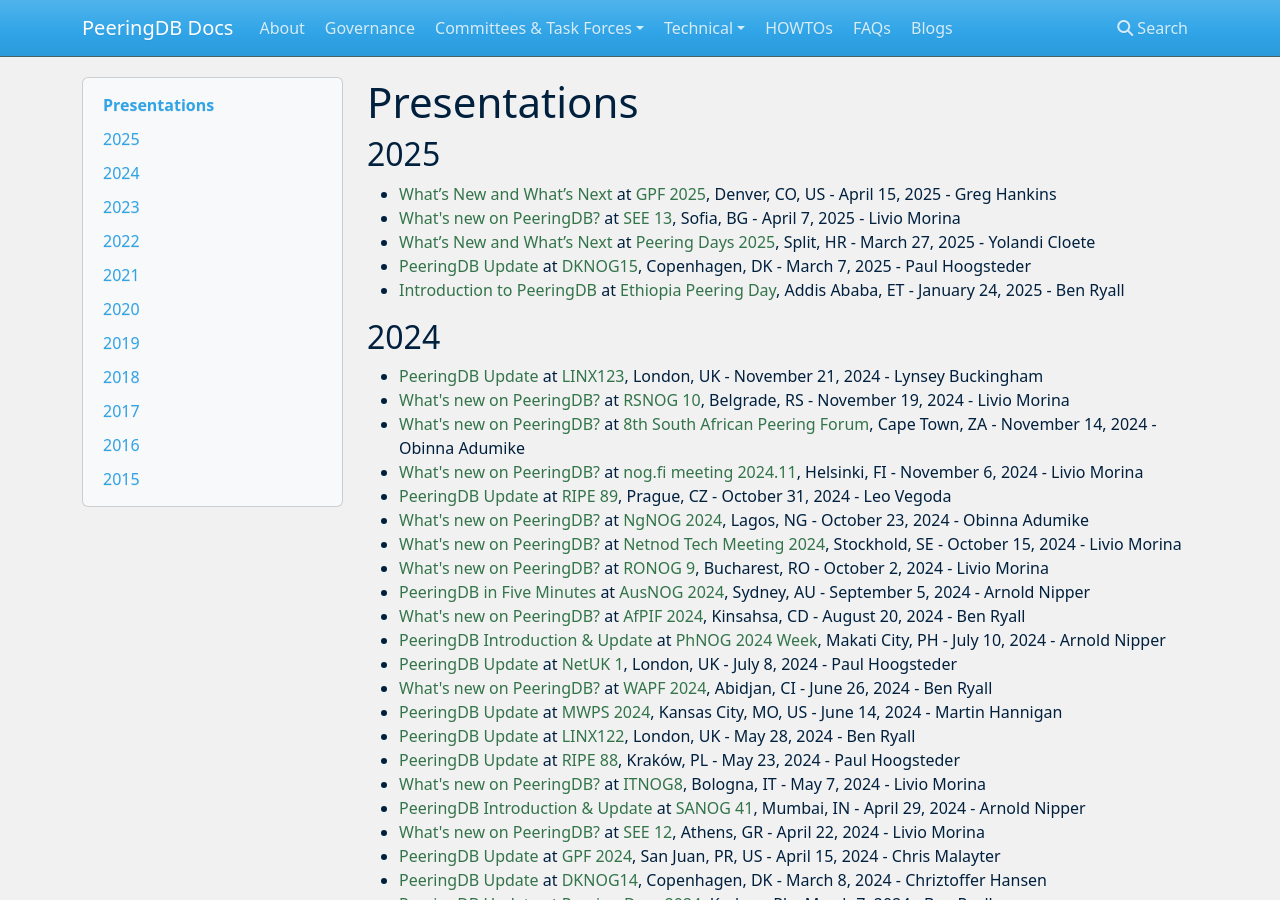
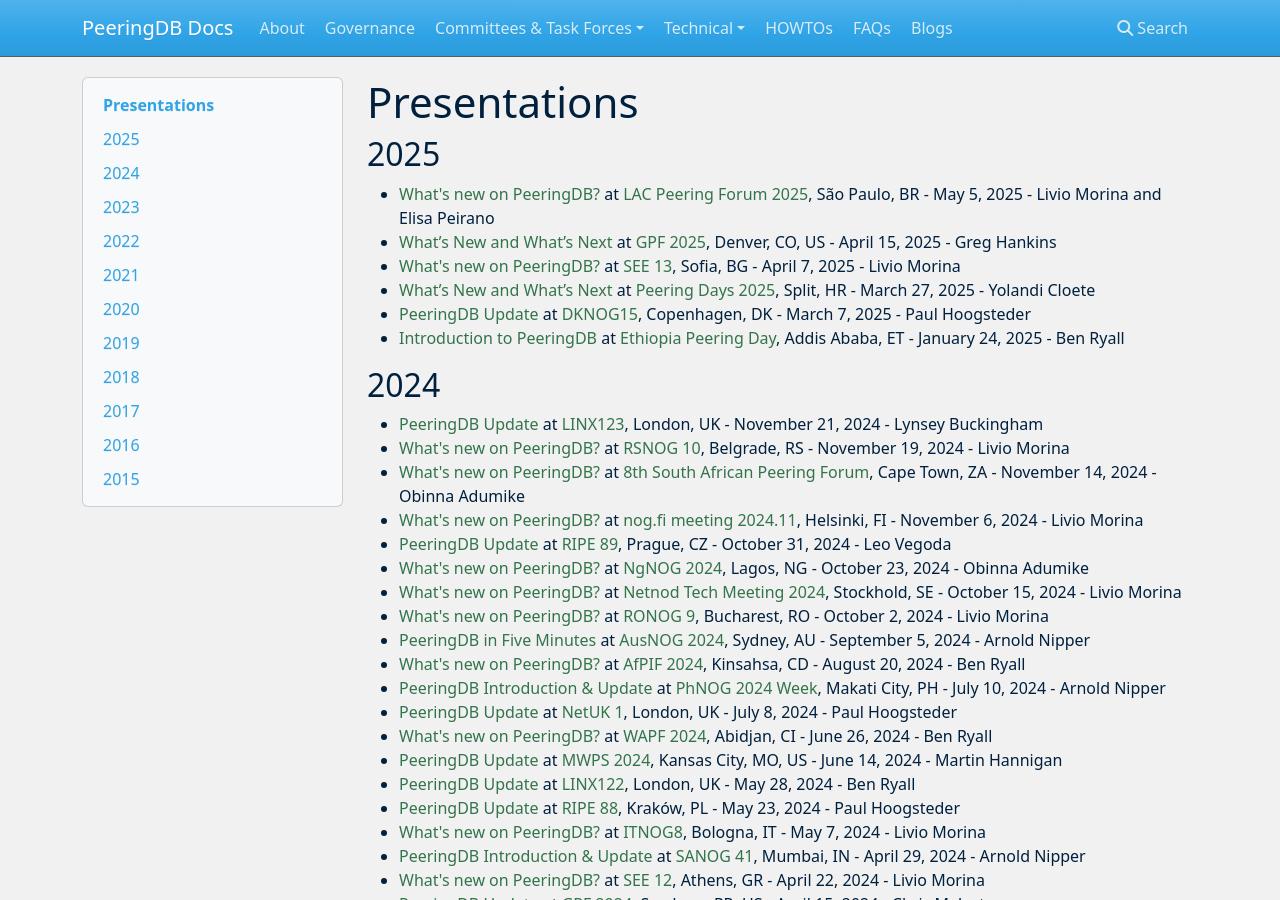
Before and after one commit to peeringdb/docs, an MkDocs documentation site: the page built from docs/presentations.md, in a window 1280 px wide and 900 px high. Built offline with MkDocs 1.6.1, drawn with Linux system fonts in a browser that asks for light colours; nearby versions of some CDN libraries.

Commit message:
Added Livio's and Elisa's LAC PF presentation.

```diff
--- a/docs/presentations.md
+++ b/docs/presentations.md
@@ -2,6 +2,7 @@
 
 ## 2025
 
+- [What's new on PeeringDB?](presentation/20250505_LAC_PF_Livio_Morina_Elisa_Peirano.pdf) at [LAC Peering Forum 2025](https://peeringforum.lat/), São Paulo, BR - May 5, 2025 - Livio Morina and Elisa Peirano
 - [What’s New and What’s Next](presentation/20250415_GPF_2025_Greg_Hankins.pdf) at [GPF 2025](https://globalpeeringforum.org/gpf-agenda-2025/), Denver, CO, US - April 15, 2025 - Greg Hankins
 - [What's new on PeeringDB?](presentation/20250407_SEE13_Morina_Livio.pdf) at [SEE 13](https://www.ripe.net/meetings/regional-meetings/see/see-13/), Sofia, BG - April 7, 2025 - Livio Morina
 - [What’s New and What’s Next](presentation/20250327_PeeringDays2025_Yolandi_Cloete.pdf) at [Peering Days 2025](https://events.dknog.dk/event/32/), Split, HR - March 27, 2025 - Yolandi Cloete
```
Also changed, not shown: 1 other file.
